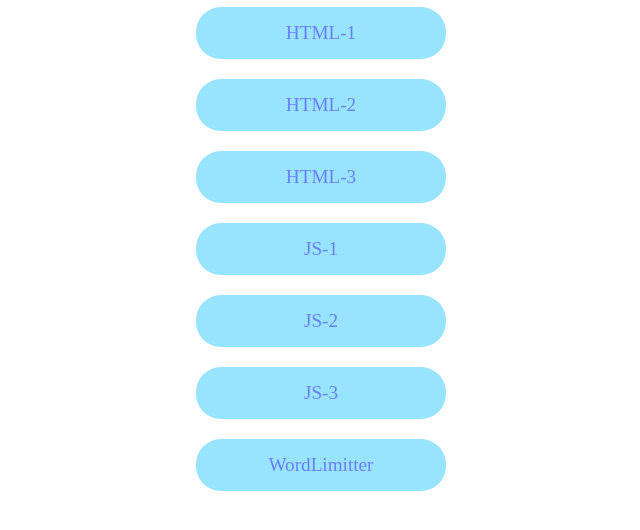
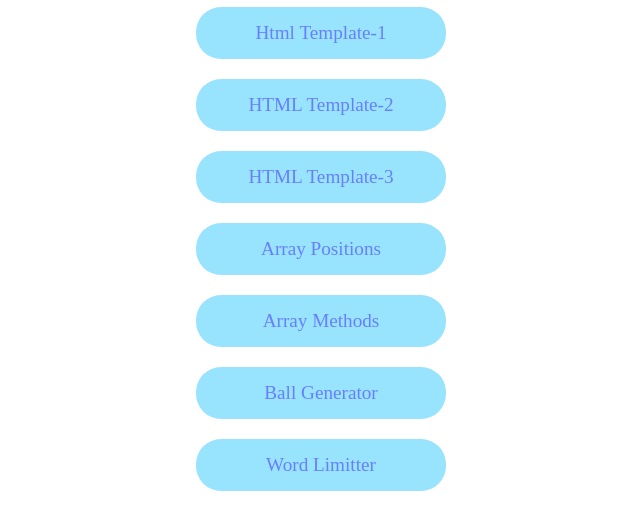
Before and after one commit to samgiftson762/project, a plain HTML site: page index.html in a window 1280 px wide. Shown: the part 40-570 px from the top of the page, without its empty margins (319-959 px from the left). Drawn offline with Linux system fonts and the light colour scheme.

Commit message:
Update index.html

```diff
--- a/index.html
+++ b/index.html
@@ -5,13 +5,13 @@
     <body>
         <h1>PROJECTS</h1>
         <div class="flex">
-            <div class="box"><a href="html-1/index.html">HTML-1</a></div>
-            <div class="box"><a href="html-2/index.html">HTML-2</a></div>
-            <div class="box"><a href="html-3/index.html">HTML-3</a></div>
-            <div class="box"><a href="arrayTask1/index.html">JS-1</a></div>
-            <div class="box"><a href="arrayTask2/index.html">JS-2</a></div>
-            <div class="box"><a href="ballMultiplyTask/index.html">JS-3</a></div>
-            <div class="box"><a href="wordLimitter/index.html">WordLimitter</a></div>
+            <div class="box"><a href="html-1/index.html">Html Template-1</a></div>
+            <div class="box"><a href="html-2/index.html">HTML Template-2</a></div>
+            <div class="box"><a href="html-3/index.html">HTML Template-3</a></div>
+            <div class="box"><a href="arrayTask1/index.html">Array Positions</a></div>
+            <div class="box"><a href="arrayTask2/index.html">Array Methods</a></div>
+            <div class="box"><a href="ballMultiplyTask/index.html">Ball Generator</a></div>
+            <div class="box"><a href="wordLimitter/index.html">Word Limitter</a></div>
         </div>
 
     </body>
```
